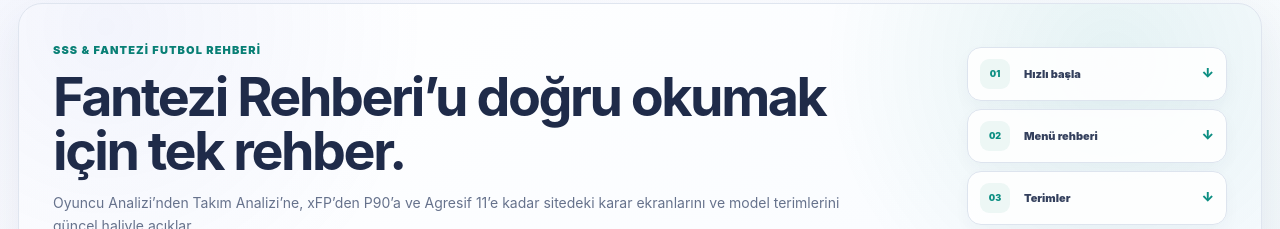
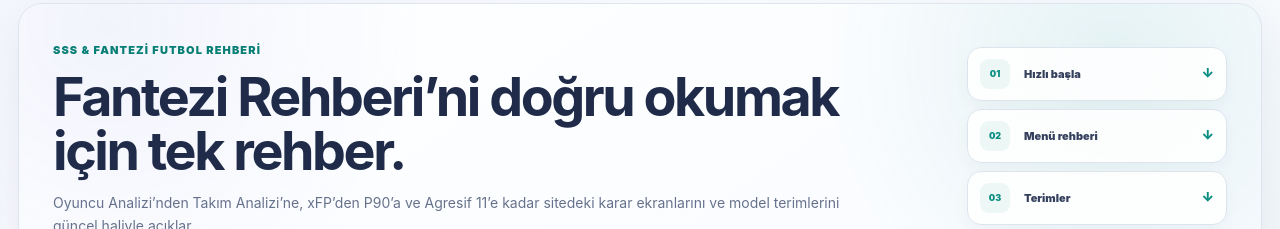
Before and after one commit to ecetin1998/tff-fantezi, a Next.js app: page /sss in a window 1280 px wide. Shown: the part 126-355 px from the top of the page. Built offline with nearby package versions, Linux system fonts and the light colour scheme; no server answers.

Commit message:
ui(lang): düzelt rehber Türkçesi

```diff
--- a/app/sss/page.js
+++ b/app/sss/page.js
@@ -100,7 +100,7 @@ export default function FAQPage(){
     <section className="faq-hero">
       <div className="faq-hero-copy">
         <span className="eyebrow">SSS & FANTEZİ FUTBOL REHBERİ</span>
-        <h1>Fantezi Rehberi’u doğru okumak için tek rehber.</h1>
+        <h1>Fantezi Rehberi’ni doğru okumak için tek rehber.</h1>
         <p>Oyuncu Analizi’nden Takım Analizi’ne, xFP’den P90’a ve Agresif 11’e kadar sitedeki karar ekranlarını ve model terimlerini güncel haliyle açıklar.</p>
         <div className="faq-hero-meta">
           <span><b>{menuItems.length}</b> analiz ekranı</span>
```
